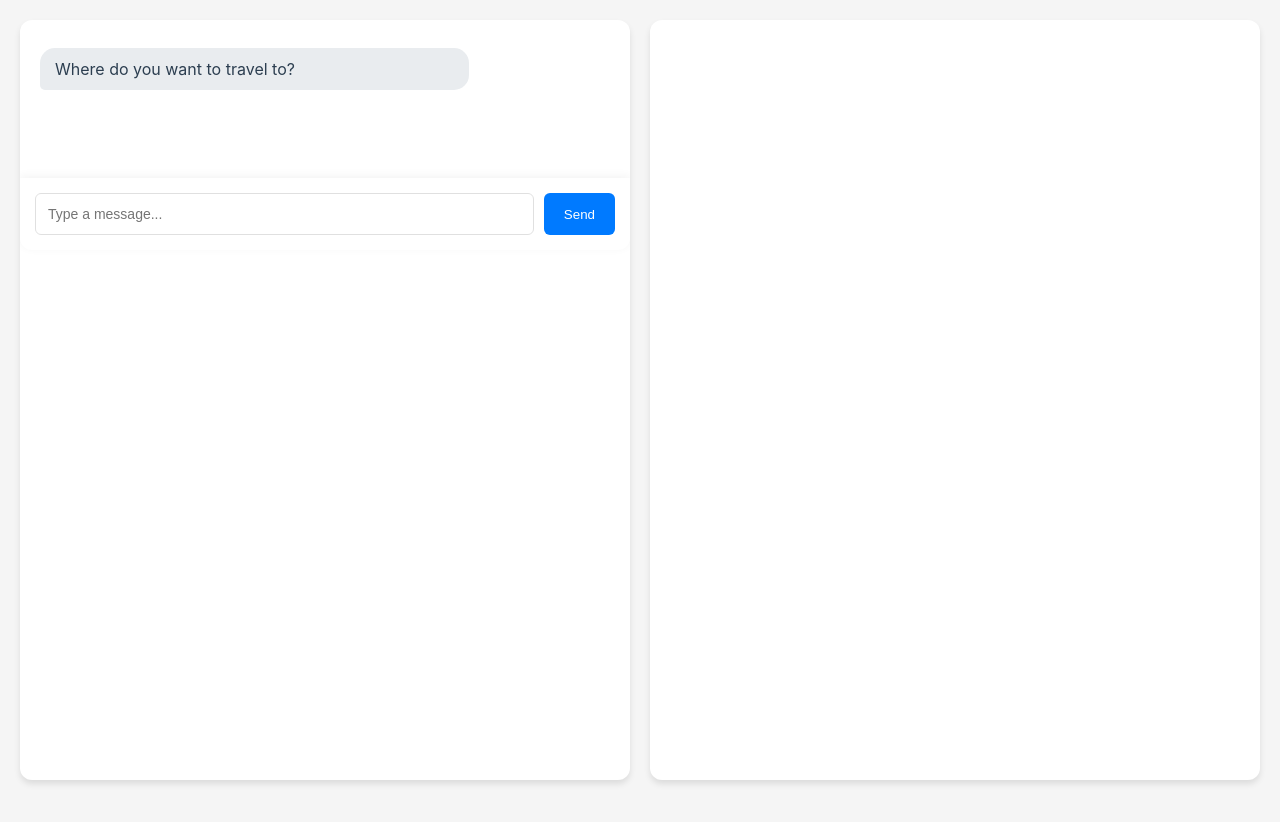
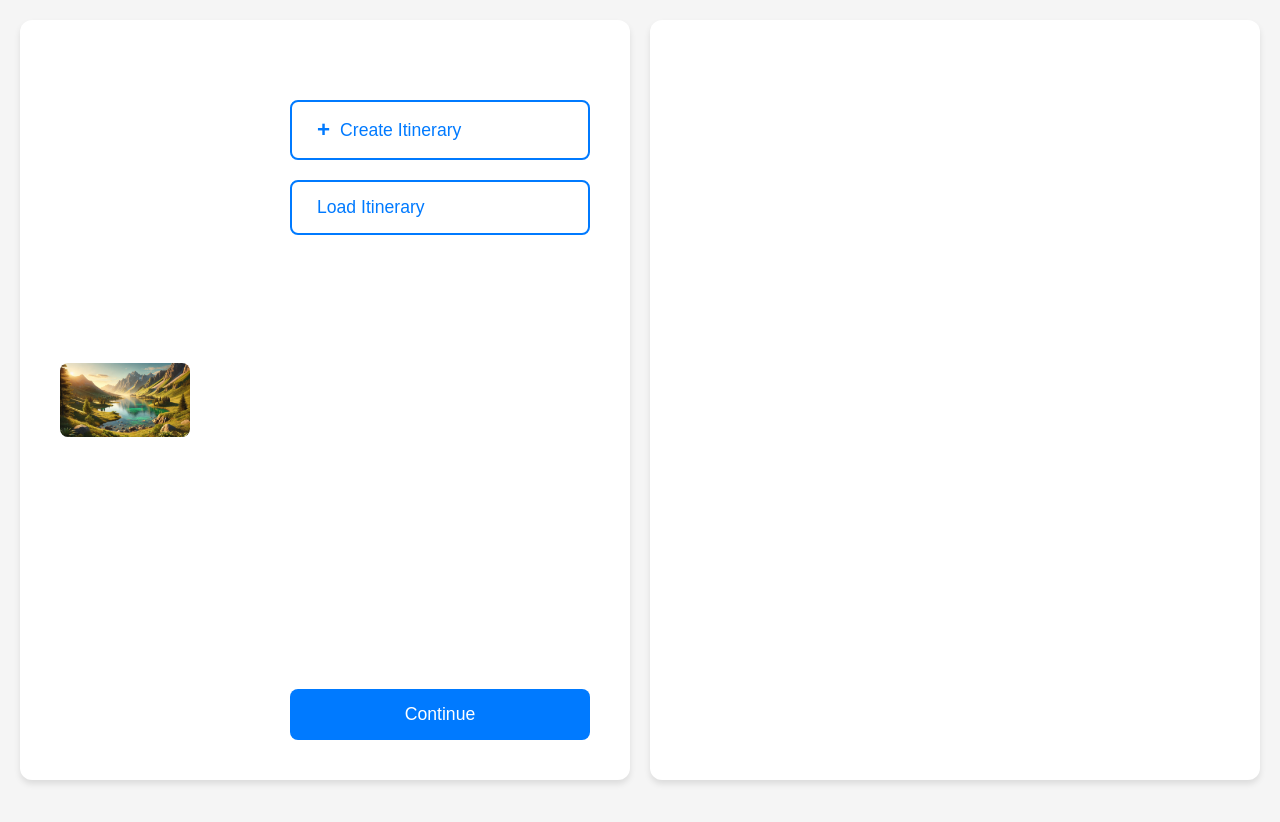
Before and after one commit to aravindtp12/day_tripper, a React (Create React App) app in the folder app/: page / in a window 1280 px wide. Shown: the top 822 px of the page. Built offline with nearby package versions, Linux system fonts and the light colour scheme.

Commit message:
split pages

```diff
--- a/app/src/App.css
+++ b/app/src/App.css
@@ -228,3 +228,101 @@
 .react-datepicker__day:hover {
   background-color: #f0f0f0 !important;
 }
+
+.landing-page {
+  display: grid;
+  grid-template-columns: 1fr 1fr;
+  gap: 20px;
+  height: calc(100vh - 40px);
+  background: white;
+  border-radius: 12px;
+  box-shadow: 0 4px 6px rgba(0, 0, 0, 0.1);
+}
+
+.landing-left {
+  display: flex;
+  align-items: center;
+  justify-content: center;
+  padding: 40px;
+  max-width: 600px;
+}
+
+.landing-image {
+  width: 100%;
+  height: auto;
+  max-height: 80vh;
+  object-fit: contain;
+  border-radius: 8px;
+}
+
+.landing-right {
+  display: flex;
+  flex-direction: column;
+  justify-content: space-between;
+  padding: 40px;
+  min-width: 300px;
+}
+
+.action-buttons {
+  display: flex;
+  flex-direction: column;
+  gap: 20px;
+  margin-top: 40px;
+}
+
+.action-button {
+  padding: 15px 25px;
+  background-color: white;
+  border: 2px solid #007aff;
+  border-radius: 8px;
+  color: #007aff;
+  font-size: 1.1rem;
+  cursor: pointer;
+  transition: all 0.2s ease;
+  display: flex;
+  align-items: center;
+  gap: 10px;
+}
+
+.action-button:hover {
+  background-color: #007aff;
+  color: white;
+}
+
+.plus-icon {
+  font-size: 1.4rem;
+  font-weight: bold;
+}
+
+.continue-button {
+  padding: 15px 30px;
+  background-color: #007aff;
+  color: white;
+  border: none;
+  border-radius: 8px;
+  font-size: 1.1rem;
+  cursor: pointer;
+  transition: background-color 0.2s ease;
+  margin-top: auto;
+}
+
+.continue-button:hover {
+  background-color: #0056b3;
+}
+
+.back-button {
+  position: absolute;
+  top: 10px;
+  left: 10px;
+  padding: 10px 20px;
+  background-color: #007aff;
+  color: white;
+  border: none;
+  border-radius: 6px;
+  cursor: pointer;
+  transition: background-color 0.2s ease;
+}
+
+.back-button:hover {
+  background-color: #0056b3;
+}
--- a/app/src/ChatInterface.js
+++ b/app/src/ChatInterface.js
@@ -1,4 +1,6 @@
 import React, { useState, useRef, useEffect } from 'react';
+import LandingPage from './LandingPage';
+import ChatWindow from './ChatWindow';
 import DatePicker from "react-datepicker";
 import "react-datepicker/dist/react-datepicker.css";
 
@@ -10,6 +12,7 @@ const ChatInterface = () => {
     const [destination, setDestination] = useState('');
     const [dateRange, setDateRange] = useState([null, null]);
     const messagesEndRef = useRef(null);
+    const [showChat, setShowChat] = useState(false);
 
     useEffect(() => {
         setMessages([{
@@ -151,25 +154,21 @@ const ChatInterface = () => {
     };
 
     return (
-        <div className="chat-window">
-            <div className="messages-container">
-                {messages.map((msg, index) => renderMessage(msg, index))}
-                <div ref={messagesEndRef} />
-            </div>
-            <div className="input-container">
-                <input
-                    className="message-input"
-                    type="text"
-                    value={input}
-                    onChange={(e) => setInput(e.target.value)}
-                    onKeyPress={(e) => e.key === 'Enter' && handleSend()}
-                    placeholder="Type a message..."
+        <>
+            {!showChat ? (
+                <LandingPage setShowChat={setShowChat} />
+            ) : (
+                <ChatWindow
+                    messages={messages}
+                    input={input}
+                    setInput={setInput}
+                    handleSend={handleSend}
+                    renderMessage={renderMessage}
+                    messagesEndRef={messagesEndRef}
+                    setShowChat={setShowChat}
                 />
-                <button className="send-button" onClick={handleSend}>
-                    Send
-                </button>
-            </div>
-        </div>
+            )}
+        </>
     );
 };
 
--- /dev/null
+++ b/app/src/ChatWindow.js
@@ -0,0 +1,33 @@
+// app/src/ChatWindow.js
+import React from 'react';
+import DatePicker from "react-datepicker";
+
+const ChatWindow = ({ messages, input, setInput, handleSend, renderMessage, messagesEndRef, setShowChat }) => (
+    <div className="chat-window">
+        <button
+            className="back-button"
+            onClick={() => setShowChat(false)}
+        >
+            Back
+        </button>
+        <div className="messages-container">
+            {messages.map((msg, index) => renderMessage(msg, index))}
+            <div ref={messagesEndRef} />
+        </div>
+        <div className="input-container">
+            <input
+                className="message-input"
+                type="text"
+                value={input}
+                onChange={(e) => setInput(e.target.value)}
+                onKeyPress={(e) => e.key === 'Enter' && handleSend()}
+                placeholder="Type a message..."
+            />
+            <button className="send-button" onClick={handleSend}>
+                Send
+            </button>
+        </div>
+    </div>
+);
+
+export default ChatWindow;
--- /dev/null
+++ b/app/src/LandingPage.js
@@ -0,0 +1,33 @@
+// app/src/LandingPage.js
+import React from 'react';
+
+const LandingPage = ({ setShowChat }) => (
+    <div className="landing-page">
+        <div className="landing-left">
+            <img
+                src="/landing_image.jpeg"
+                alt="Travel Planning"
+                className="landing-image"
+            />
+        </div>
+        <div className="landing-right">
+            <div className="action-buttons">
+                <button className="action-button">
+                    <span className="plus-icon">+</span>
+                    Create Itinerary
+                </button>
+                <button className="action-button">
+                    Load Itinerary
+                </button>
+            </div>
+            <button
+                className="continue-button"
+                onClick={() => setShowChat(true)}
+            >
+                Continue
+            </button>
+        </div>
+    </div>
+);
+
+export default LandingPage;
```
Also changed, not shown: app/public/landing_image.jpeg (added).
